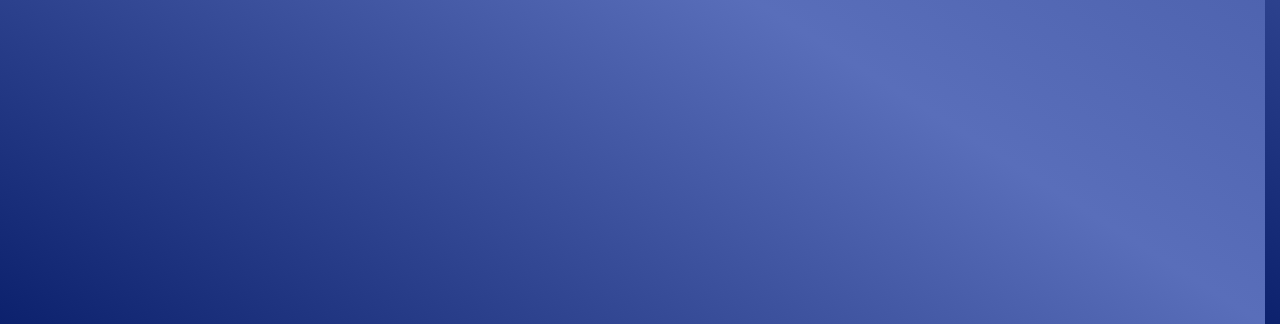
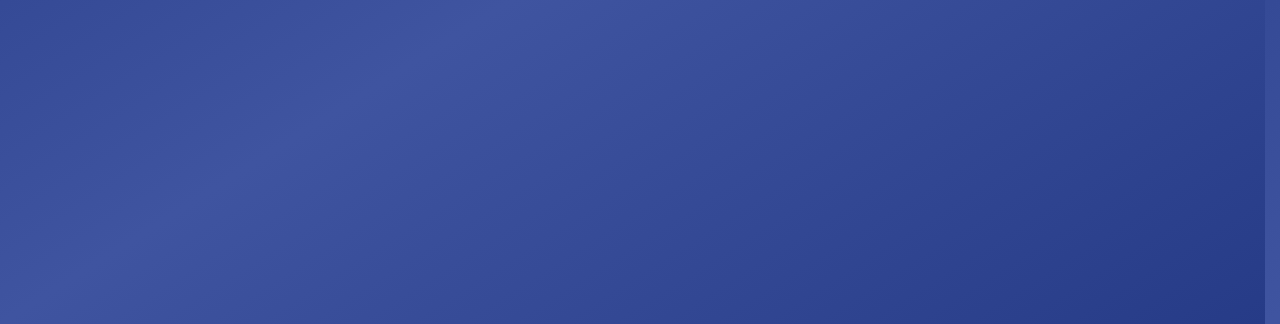
Before and after one commit to E23-retail/E23-retail.github.io, a plain HTML site: page index.html in a window 1280 px wide. Shown: the part 476-800 px from the top of the page. Drawn offline with nearby package versions, Linux system fonts and the light colour scheme.

Commit message:
tweak background gradient

```diff
--- a/index.html
+++ b/index.html
@@ -76,7 +76,7 @@
 </head>
 
 <body
-    class="w-screen h-screen flex items-center bg-gradient-to-tr from-primaryDarker20 via-primaryLighter10 to-primary text-white">
+    class="w-screen h-screen flex items-center bg-gradient-to-br from-primaryDarker10 via-primary to-primaryDarker10 text-white">
     <div class="mb-12 max-w-screen text-center mx-auto">
         <img class="w-96 sm:px-0 px-8 max-w-full" src="./logo-white.png" />
         <h1 class="pt-4 text-2xl font-light tracking-wide uppercase mx-auto text-primaryCompliment2Lighter20">
```
